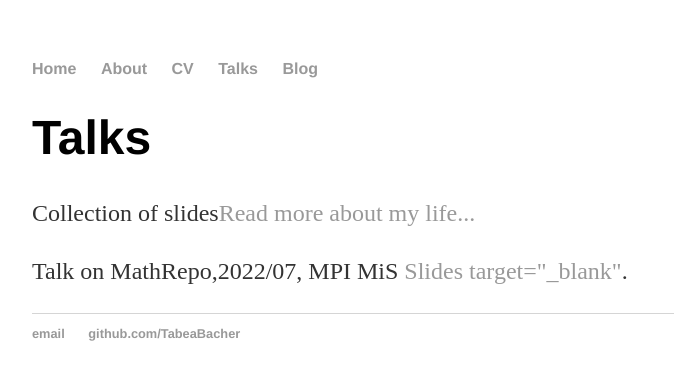
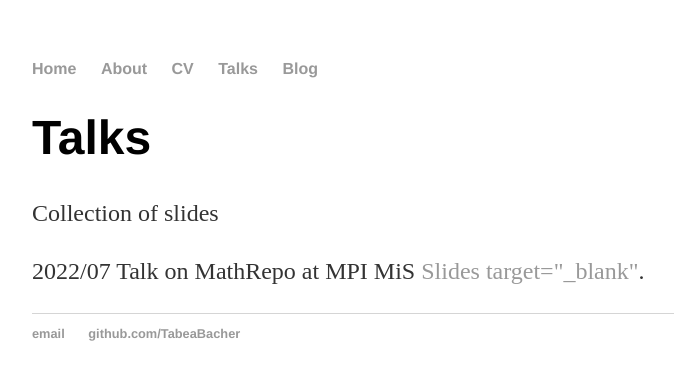
Before and after one commit to TabeaBacher/TabeaBacher.github.io, a Jekyll site: the page built from talks/index.html, in a window 1280 px wide. Shown: the top 380 px of the page, without its empty margins (160-834 px from the left). Built offline with Jekyll 4.4.1, drawn with Linux system fonts in a browser that asks for light colours.

Commit message:
Update index.html

```diff
--- a/talks/index.html
+++ b/talks/index.html
@@ -4,6 +4,6 @@ title: Tabea Bacher, Talks
 ---
 <div class="blurb">
 	<h1>Talks</h1>
-	<p>Collection of slides<a href="/about">Read more about my life...</a></p>
-  <p>Talk on MathRepo,2022/07, MPI MiS <a href="MathRepo_Tabea_MathematicalSoftwareSem_07.22.pdf">Slides target="_blank"</a>.</p>
+	<p>Collection of slides</p>
+  <p>2022/07 Talk on MathRepo at MPI MiS <a href="MathRepo_Tabea_MathematicalSoftwareSem_07.22.pdf">Slides target="_blank"</a>.</p>
 </div><!-- /.blurb -->
```
